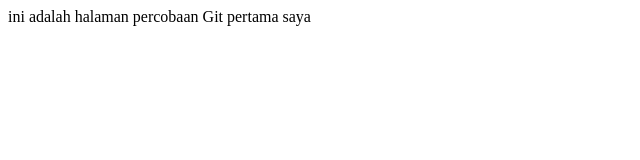
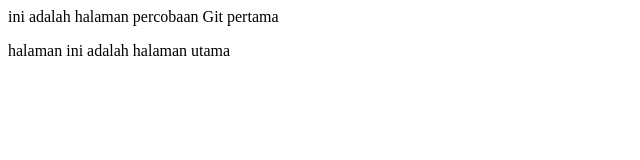
Before and after one commit to rizalsyahk18/gitgua, a plain HTML site: page index.html in a window 1280 px wide. Shown: the whole page, without its empty margins (0-640 px from the left). Drawn offline with Linux system fonts and the light colour scheme.

Commit message:
merubah file index.html dan menambahkan file New\ Text\ Document.txt

```diff
--- a/index.html
+++ b/index.html
@@ -1,6 +1,7 @@
 <html>
 <head><title>Percobaan Git</title></head>
 <body>
-  <p>ini adalah halaman percobaan Git pertama saya </p>
+  <p>ini adalah halaman percobaan Git pertama</p>
+  <p>halaman ini adalah halaman utama</p>
 </body>
 </html>
```
Also changed, not shown: New Text Document.txt (added).
